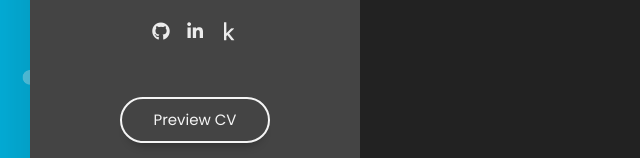
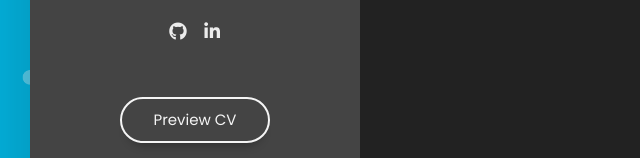
Before and after one commit to jibinb961/Portfolio, a plain HTML site: page index.html in a window 1280 px wide. Shown: the part 469-627 px from the top of the page, 0-640 px from the left. Drawn offline with nearby package versions, Linux system fonts and the light colour scheme.

Commit message:
Updated Social Links

```diff
--- a/index.html
+++ b/index.html
@@ -93,10 +93,9 @@
 
         <div class="social-links">
           <ul>
-            <li><a href="https://github.com/Jibinbhavsar" target="_blank"><i class="fab fa-github"></i></a></li>
-            <li><a href="https://www.linkedin.com/in/Jibin-bhavsar-57b685223/" target="_blank"><i
+            <li><a href="https://github.com/jibinb961" target="_blank"><i class="fab fa-github"></i></a></li>
+            <li><a href="https://www.linkedin.com/in/jibinbaby129/" target="_blank"><i
                   class="fab fa-linkedin-in"></i></a></li>
-            <li><a href="https://www.kaggle.com/Jibinbhavsar/" target="_blank"><i class="fab fa-kaggle"></i></a></li>
           </ul>
         </div>
 
```
